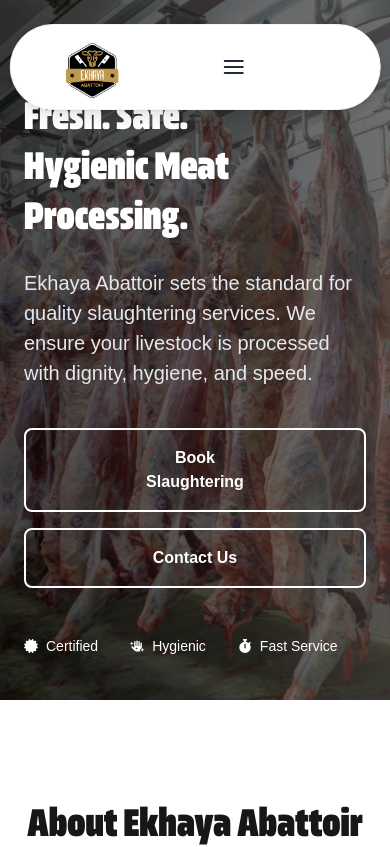
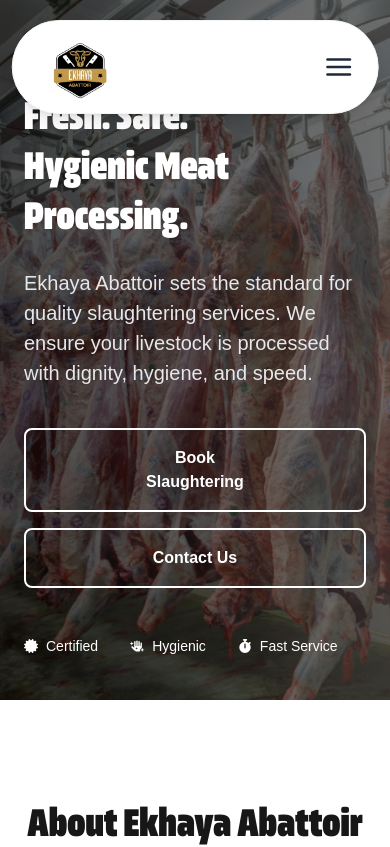
Before and after one commit to onlylusayo/ekhaya-abattoir, a Next.js app: page / in a window 390 px wide. Shown: the top 847 px of the page. Built offline with nearby package versions, Linux system fonts and the light colour scheme.

Commit message:
fixed the mobile nav-bar

```diff
--- a/app/components/nav-bar/page.tsx
+++ b/app/components/nav-bar/page.tsx
@@ -37,13 +37,27 @@
     <motion.nav
       animate={{ y: hidden ? -120 : 0 }}
       transition={{ duration: 0.3, ease: "easeOut" }}
-      className="fixed top-6 left-1/2 -translate-x-1/2 w-[95%] max-w-6xl z-50"
+      className="fixed top-5 left-1/2 -translate-x-1/2 w-[94%] max-w-6xl z-50"
     >
-      {/* NAV BAR */}
-      <div className="bg-white px-8 py-2 rounded-full shadow-lg border border-gray-100">
-        <div className="grid grid-cols-3 items-center">
-          {/* LEFT LINKS */}
-          <ul className="hidden md:flex items-center space-x-8 justify-start">
+      {/* NAVBAR CONTAINER */}
+      <div className="relative bg-white px-6 md:px-10 py-3 md:py-7 rounded-full shadow-lg border border-gray-100 flex items-center justify-between">
+
+        {/* MOBILE: LOGO LEFT */}
+        <div className="flex items-center md:hidden">
+          <Link href="/" aria-label="Homepage">
+            <Image
+              src="/images/logo-ab.png"
+              alt="Ekhaya Abattoir Logo"
+              width={110}
+              height={60}
+              priority
+              className="h-auto w-[90px]"
+            />
+          </Link>
+        </div>
+
+        {/* DESKTOP LEFT LINKS */}
+        <ul className="hidden md:flex items-center space-x-8">
           {leftLinks.map((item) => (
             <li key={item.name}>
               <Link
@@ -56,22 +70,24 @@
           ))}
         </ul>
 
-          {/* CENTER LOGO */}
-          <div className="flex justify-center">
-            <Link href="/" aria-label="Go to homepage">
+        {/* DESKTOP CENTER LOGO */}
+        <div className="hidden md:flex absolute left-1/2 -translate-x-1/2">
+          <Link href="/" aria-label="Homepage">
             <Image
               src="/images/logo-ab.png"
               alt="Ekhaya Abattoir Logo"
-                width={90}
-                height={50}
+              width={140}
+              height={70}
               priority
-                className="cursor-pointer"
+              className="h-auto w-[110px]"
             />
           </Link>
         </div>
 
-          {/* RIGHT LINKS & MOBILE MENU BUTTON */}
-          <div className="flex justify-end items-center">
+        {/* RIGHT SIDE */}
+        <div className="flex items-center space-x-6">
+
+          {/* DESKTOP RIGHT LINKS */}
           <ul className="hidden md:flex items-center space-x-8">
             {rightLinks.map((item) => (
               <li key={item.name}>
@@ -85,14 +101,13 @@
             ))}
           </ul>
 
-            {/* MOBILE MENU BUTTON */}
+          {/* MOBILE MENU BUTTON (FAR RIGHT) */}
           <button
-              className="md:hidden text-gray-800 text-2xl ml-2"
+            className="md:hidden text-gray-800 text-3xl"
             onClick={() => setOpen(!open)}
           >
             {open ? <FiX /> : <FiMenu />}
           </button>
-          </div>
         </div>
       </div>
 
@@ -103,32 +118,34 @@
             {/* Overlay */}
             <motion.div
               initial={{ opacity: 0 }}
-              animate={{ opacity: 0.4 }}
+              animate={{ opacity: 0.45 }}
               exit={{ opacity: 0 }}
               className="fixed inset-0 bg-black z-40"
               onClick={() => setOpen(false)}
             />
 
-            {/* Menu */}
+            {/* Menu Panel */}
             <motion.div
-              initial={{ opacity: 0, scale: 0.8 }}
-              animate={{ opacity: 1, scale: 1 }}
-              exit={{ opacity: 0, scale: 0.8 }}
-              transition={{ type: "spring", stiffness: 300, damping: 25 }}
-              className="fixed top-1/2 left-1/2 -translate-x-1/2 -translate-y-1/2
-                         bg-white rounded-xl shadow-2xl z-50 w-11/12 max-w-sm
-                         p-8 flex flex-col items-center space-y-6"
+              initial={{ y: -40, opacity: 0 }}
+              animate={{ y: 0, opacity: 1 }}
+              exit={{ y: -40, opacity: 0 }}
+              transition={{ duration: 0.3 }}
+              className="fixed top-24 left-1/2 -translate-x-1/2
+                         bg-white rounded-2xl shadow-2xl z-50
+                         w-[90%] max-w-sm py-8 px-6"
             >
+              <div className="flex flex-col space-y-6 text-center">
                 {navItems.map((item) => (
                   <Link
                     key={item.name}
                     href={item.href}
                     onClick={() => setOpen(false)}
-                  className="text-lg font-medium text-gray-800 hover:text-[#D7A34A]"
+                    className="text-lg font-medium text-gray-800 hover:text-[#D7A34A] transition"
                   >
                     {item.name}
                   </Link>
                 ))}
+              </div>
             </motion.div>
           </>
         )}
```
Lines whose indentation alone changed are shown as unchanged.
